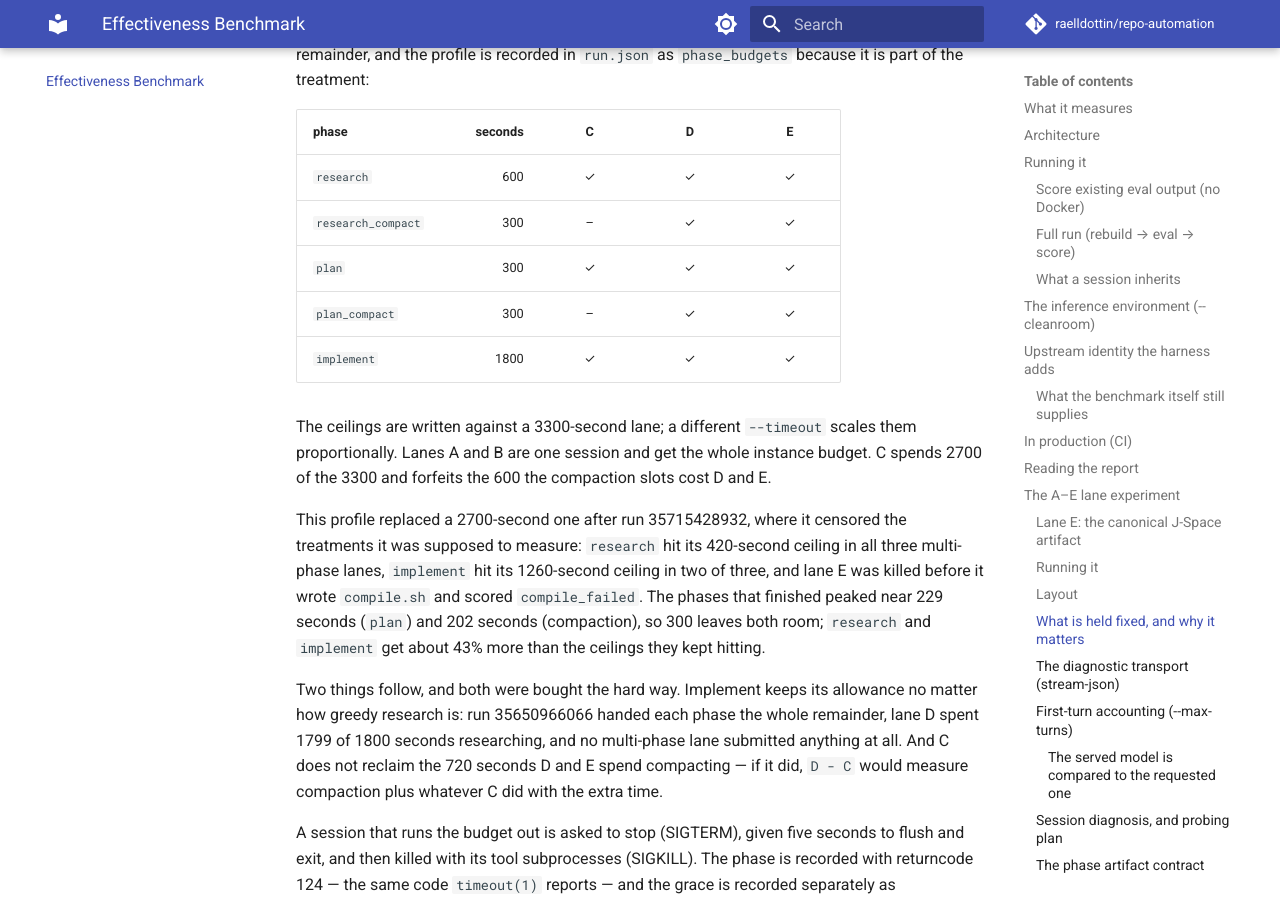
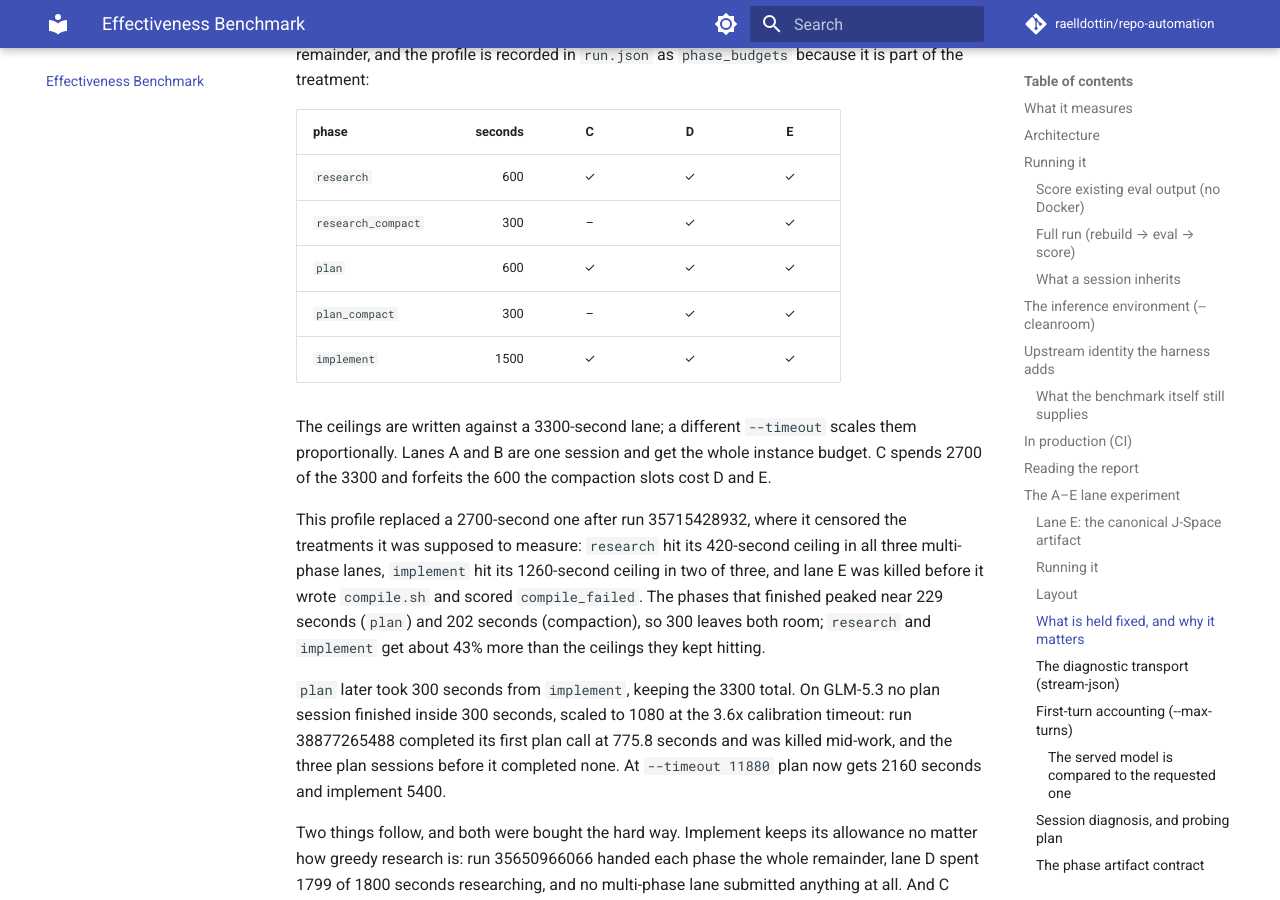
Before and after one commit to raelldottin/repo-automation, an MkDocs documentation site: the page built from docs/workflows/effectiveness-benchmark.md, in a window 1280 px wide and 900 px high, scrolled down 15102 px. Built offline with MkDocs 1.6.1 and Material for MkDocs 9.7.7, drawn with Linux system fonts in a browser that asks for light colours; comment, search, counter and statistics services are not loaded.

Commit message:
feat(benchmark): give plan 600 of the lane's 3300 seconds, taken from implement (#77)
No GLM-5.3 plan session has finished inside the 300-second ceiling (1080s at the
3.6x calibration scale): run 38877265488 completed its first plan call at 775.8s
and was killed mid-work, and three earlier plan sessions completed none. Plan
moves to 600 and implement to 1500, so the ceilings still sum to 3300 and lanes
D and E still fit their instance budget. At --timeout 11880 plan gets 2160s and
implement 5400s.

```diff
--- a/docs/workflows/effectiveness-benchmark.md
+++ b/docs/workflows/effectiveness-benchmark.md
@@ -643,9 +643,9 @@ is part of the treatment:
 |---|---:|:-:|:-:|:-:|
 | `research` | 600 | ✓ | ✓ | ✓ |
 | `research_compact` | 300 | – | ✓ | ✓ |
-| `plan` | 300 | ✓ | ✓ | ✓ |
+| `plan` | 600 | ✓ | ✓ | ✓ |
 | `plan_compact` | 300 | – | ✓ | ✓ |
-| `implement` | 1800 | ✓ | ✓ | ✓ |
+| `implement` | 1500 | ✓ | ✓ | ✓ |
 
 The ceilings are written against a 3300-second lane; a different `--timeout` scales them
 proportionally. Lanes A and B are one session and get the whole instance budget. C spends
@@ -657,6 +657,12 @@ multi-phase lanes, `implement` hit its 1260-second ceiling in two of three, and
 killed before it wrote `compile.sh` and scored `compile_failed`. The phases that finished
 peaked near 229 seconds (`plan`) and 202 seconds (compaction), so 300 leaves both room;
 `research` and `implement` get about 43% more than the ceilings they kept hitting.
+
+`plan` later took 300 seconds from `implement`, keeping the 3300 total. On GLM-5.3 no plan
+session finished inside 300 seconds, scaled to 1080 at the 3.6x calibration timeout: run
+38877265488 completed its first plan call at 775.8 seconds and was killed mid-work, and the
+three plan sessions before it completed none. At `--timeout 11880` plan now gets 2160
+seconds and implement 5400.
 
 Two things follow, and both were bought the hard way. Implement keeps its allowance no
 matter how greedy research is: run 35650966066 handed each phase the whole remainder, lane
```
Also changed, not shown: 2 other files.
